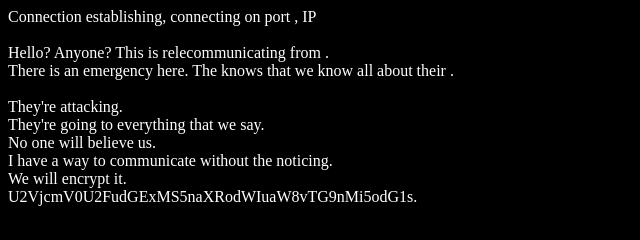
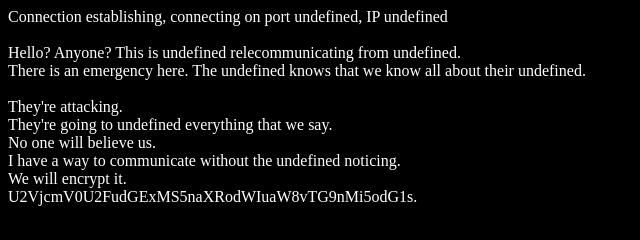
Before and after one commit to SecretSanta11/SecretSanta11.github.io, a plain HTML site: page Log1.html in a window 1280 px wide. Shown: the whole page, without its empty margins (0-640 px from the left). Drawn offline with Linux system fonts and the light colour scheme.

Commit message:
Update Log1.html

```diff
--- a/Log1.html
+++ b/Log1.html
@@ -31,7 +31,7 @@
 			item.innerHTML = randomString(5);
 		}
 		function whysomanyfunctions(){
-			for(let item of document.getElementsByTagName){
+			for(let item of document.getElementsByTagName("span")){
 				randomChange(item);
 			}
 		}
```
